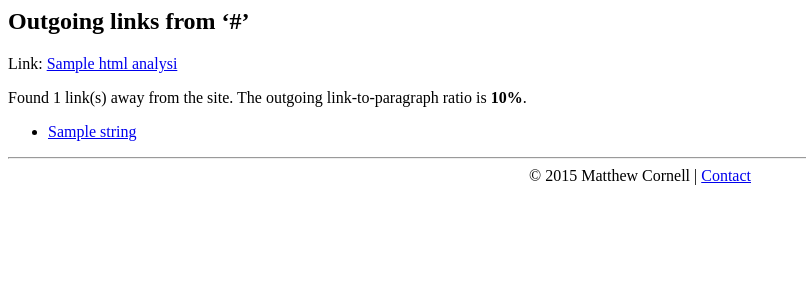
After one commit to matthewcornell/skeptical-toolbox, a Flask app: template app/templates/outgoing_links.html in a window 1280 px wide. The commit adds this page. Shown: the top 300 px of the page, without its empty margins (0-806 px from the left). Run offline with Flask 2, Linux system fonts and the light colour scheme; the template is opened without the code that fills it: most values are stand-ins (such as "Sample title", 1, 10 or a date in 2020).

Commit message:
added outgoing links template

```diff
--- a/analysis/HtmlAnalysis.py
+++ b/analysis/HtmlAnalysis.py
@@ -41,5 +41,8 @@ class HtmlAnalysis(object):
         :param only_offsite: controls whether only offsite links are included (if True) or all links (False)
         :return: list of <a> tags, excluding ones that have no text, and optionally excluding onsite ones if only_offsite
         """
-        all_links = [a for a in self.soup.find_all('a') if a.string]
+        all_links = [a for a in self.soup.find_all('a') if a.string and a.string.strip()]
         return [a for a in all_links if self.is_offsite_link(a)] if only_offsite else all_links
+
+    def outgoing_link_to_para_ratio(self):
+        return len(self.outgoing_links(True)) / len(self.soup.find_all('p'))
--- a/app/templates/analysis.html
+++ b/app/templates/analysis.html
@@ -9,10 +9,10 @@
     <p>The following tools are available:</p>
 
     <ul>
-        <li><a href="{{ url_for('domain_analysis', url=html_analysis.url) }}">Domain analysis</a></li>
         <li><a href="{{ url_for('links_analysis_outgoing', url=html_analysis.url) }}">Links out</a></li>
-        <li><a href="{{ url_for('links_analysis_incoming', url=html_analysis.url) }}">Links in</a></li>
-        <li><a href="{{ url_for('people_analysis', url=html_analysis.url) }}">People</a></li>
+        <li>Domain analysis</li>
+        <li>Links in</li>
+        <li>People</li>
         <li>freshness measure (date of publication)</li>
         <li>fake news detector (hoaxes)</li>
         <li>extracted entity and topic links (people, topics)</li>
--- a/app/templates/base.html
+++ b/app/templates/base.html
@@ -1,7 +1,7 @@
 <html>
 <head>
     <meta charset="utf-8">
-    <title>{% block title %}{% endblock %}</title>
+    <title>{% block title %} - The Skeptical Toolbox{% endblock %}</title>
     <link rel="shortcut icon" href="{{ url_for('static', filename='favicon.ico') }}">
     <link href="{{ url_for('static', filename='custom.css') }}" rel="stylesheet">
 </head>
--- /dev/null
+++ b/app/templates/outgoing_links.html
@@ -0,0 +1,23 @@
+{% extends "base.html" %}
+
+{% block title %}Outgoing links from &OpenCurlyQuote;{{ html_analysis.title }}&CloseCurlyQuote;{% endblock %}
+
+{% block content %}
+    {% set outgoing_links = html_analysis.outgoing_links(True) %}
+
+    <h2>Outgoing links from &OpenCurlyQuote;{{ html_analysis.url }}&CloseCurlyQuote;</h2>
+    <p>Link: <a href="{{ html_analysis.url }}">{{ html_analysis.title }}</a></p>
+    <p>Found {{ outgoing_links | length }} link(s) away from the site. The outgoing link-to-paragraph ratio is
+        <strong>{{ (html_analysis.outgoing_link_to_para_ratio() * 100) | round | int}}%</strong>.</p>
+
+    <ul>
+        {% for link in outgoing_links %}
+            <li><a href="{{ link.get('href') }}">{{ link.string }}</a></li>
+        {% endfor %}
+    </ul>
+
+{% endblock %}
+
+
+{% block scripts %}
+{% endblock %}
```
Also changed, not shown: app/routes.py (+5 -16 lines), test/test_analysis.py (+8 -5 lines).
